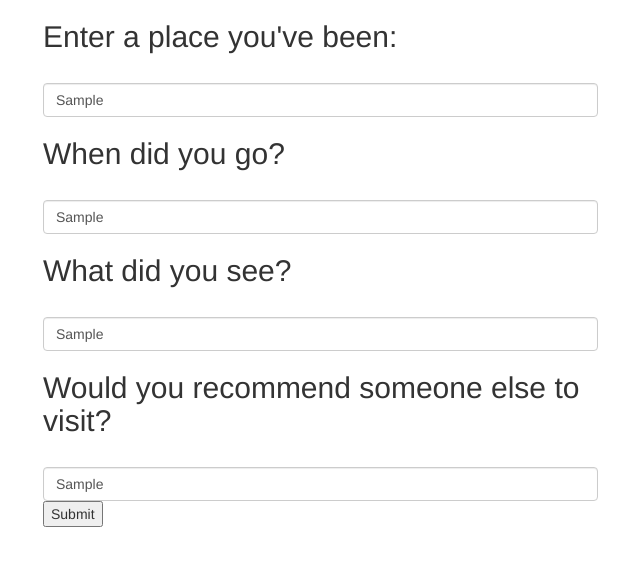
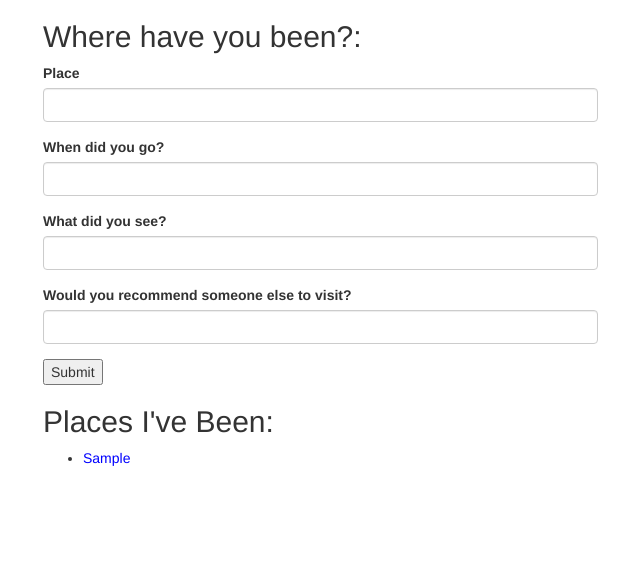
Before and after one commit to kristendynamite/places-ive-been, a plain HTML site: page index.html in a window 1280 px wide. Both pictures are taken after typing "Sample", "Sample", "Sample", "Sample" into the empty fields and a click on the button "Submit". Shown: the whole page, without its empty margins (27-667 px from the left). Drawn offline with Linux system fonts and the light colour scheme.

Commit message:
display inputted information in list, make cursor look clickable

```diff
--- a/css/styles.css
+++ b/css/styles.css
@@ -1,12 +1,12 @@
-#hidden {
+#show-hidden {
   display: none;
 }
 
-.place {
+.Information {
   cursor: pointer;
-  color: #0044cc;
+  color: blue;
 }
 
-.place:hover {
+.Information:hover {
   text-decoration: underline;
 }
--- a/index.html
+++ b/index.html
@@ -11,41 +11,40 @@
     <div class="container">
       <div class="row">
         <div class="col-md-6">
-          <form id="formOne">
-            <h2>Enter a place you've been:</h2>
-            <label for="new-place"></label>
-            <input type="text" name="new-place" class="form-control" id="new-place">
+          <h2>Where have you been?:</h2>
+          <form id="form-information">
+            <div class="form-group">
+              <label for="new-place">Place</label>
+              <input type="text" class="form-control" id="new-place">
+            </div>
+            <div class="form-group">
+              <label for="new-date">When did you go?</label>
+              <input type="text" class="form-control" id="new-date">
+            </div>
 
-            <h2>When did you go?</h2>
-            <label for="new-date"></label>
-            <input type="text" name="new-date" class="form-control" id="new-date">
+            <div class="form-group">
+              <label for="new-see">What did you see?</label>
+              <input type="text" class="form-control" id="new-see">
+            </div>
 
-            <h2>What did you see?</h2>
-            <label for="new-see"></label>
-            <input type="text" name="new-see" class="form-control"
-            id="new-see">
-
-            <h2>Would you recommend someone else to visit?</h2>
-            <label for="new-recommend"></label>
-            <input type="text" name="new-recommend" class="form-control" id="new-recommend">
+            <div class="form-group">
+              <label for="new-recommend">Would you recommend someone else to visit?</label>
+              <input type="text" class="form-control" id="new-recommend">
+            </div>
 
             <button type="submit" name="btn">Submit</button>
           </form>
 
-          <div id="hidden">
-            <ul>
-              <p>Places I've been:</p>
-            </ul>
-            <div class="col-md-6">
+          <h2>Places I've Been:</h2>
+          <ul id="hidden">
 
-              <div id="show-places">
-                <h2></h2>
-
-                <p>Place I've been:<span class="place"></span></p>
-                <p>Date I visited:<span class="date"></span></p>
-                <p>What I saw:<span class="see"></span></p>
-                <p>Would I recommend?<span class="recommend"></span></p>
-              </div>
+          </ul>
+          <div class="col-md-6">
+            <div id="show-hidden">
+              <h2></h2>
+              <p>Date I visited: <span class="date"></span></p>
+              <p>What I saw: <span class="see"></span></p>
+              <p>Would I recommend? <span class="recommend"></span></p>
             </div>
           </div>
         </div>
--- a/js/scripts.js
+++ b/js/scripts.js
@@ -1,5 +1,5 @@
 //business logic
-function information(place, date, see, recommend) {
+function Information(place, date, see, recommend) {
   this.place = place;
   this.date = date;
   this.see = see;
@@ -9,7 +9,7 @@ function information(place, date, see, recommend) {
 //user interface logic
 
 $(function() {
-  $("form#formOne").submit(function(event) {
+  $("form#form-information").submit(function(event) {
     event.preventDefault();
 
     var inputtedPlace = $("input#new-place").val();
@@ -19,7 +19,15 @@ $(function() {
 
     var newInformation = new Information(inputtedPlace, inputtedDate, inputtedSee, inputtedRecommend);
 
-    $("ul#hidden").append("<li><span class='information'>" + newInformation + "</span></li>");
+    $("ul#hidden").append("<li><span class='Information'>" + newInformation.place + "</span></li>");
+
+    $(".Information").last().click(function() {
+      $("#show-hidden").show();
+      $("#show-hidden h3").text(newInformation.place);
+      $(".date").text(newInformation.date);
+      $(".see").text(newInformation.see);
+      $(".recommend").text(newInformation.recommend);
+    });
 
     $("input#new-place").val("");
     $("input#new-date").val("");
```
